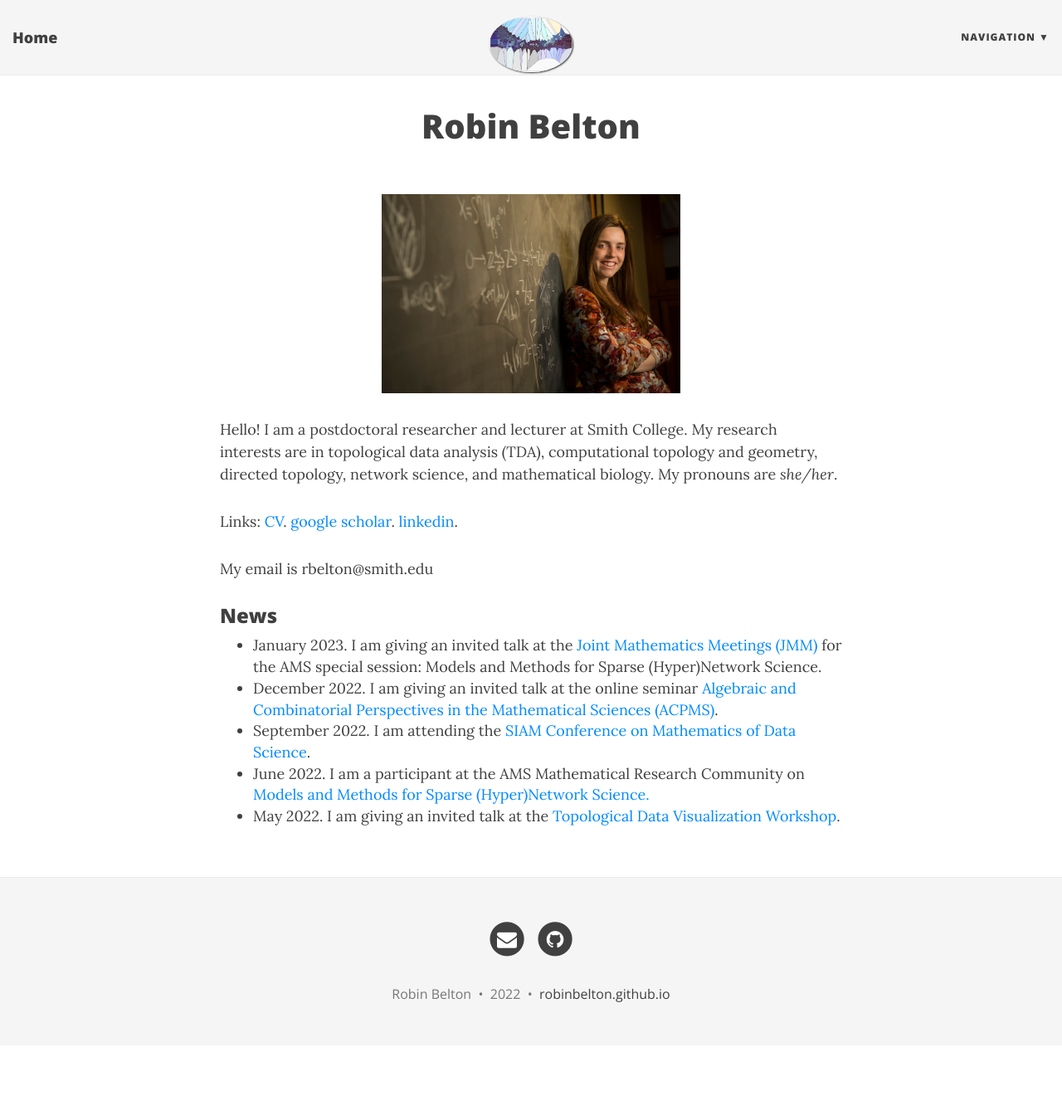
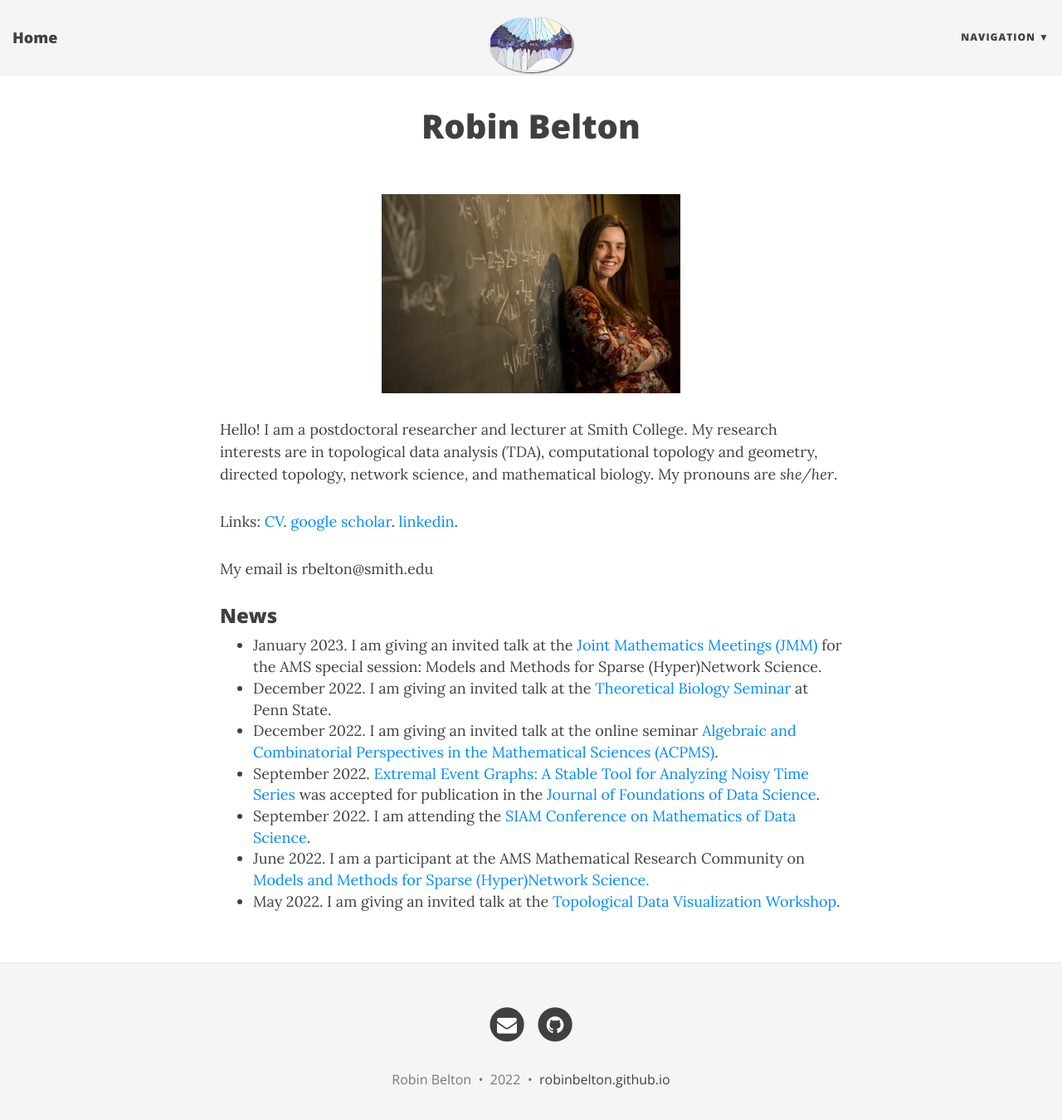
Before and after one commit to robinbelton/robinbelton.github.io, a Jekyll site: the page built from index.html, in a window 1280 px wide and 1363 px high. Shown: the top 1350 px of the window at 83% size. Built offline with Jekyll 4.4.1, drawn with Linux system fonts in a browser that asks for light colours; nearby versions of some CDN libraries; the list of posts is cut into pages by our own code.

Commit message:
Edit home page

```diff
--- a/index.html
+++ b/index.html
@@ -21,7 +21,11 @@ use-site-title: true
 <ul>
     <li>January 2023. I am giving an invited talk at the <a href="https://www.jointmathematicsmeetings.org/meetings/national/jmm2023/2270_intro">Joint Mathematics Meetings (JMM)</a> for the AMS special session: Models and Methods for Sparse (Hyper)Network Science.
     </li>
+    <li>December 2022. I am giving an invited talk at the <a href="https://math-cal.cloud.science.psu.edu/events/seminar/441"> Theoretical Biology Seminar</a> at Penn State.
+    </li>
     <li>December 2022. I am giving an invited talk at the online seminar <a href="https://www.math.ntnu.no/acpms/"> Algebraic and Combinatorial Perspectives in the Mathematical Sciences (ACPMS)</a>.
+    </li>
+    <li>September 2022. <a href ="https://arxiv.org/pdf/2203.09552.pdf">Extremal Event Graphs: A Stable Tool for Analyzing Noisy Time Series</a> was accepted for publication in the <a href ="https://www.aimsciences.org/journal/A0000-0002"> Journal of Foundations of Data Science</a>.
     </li>
     <li>September 2022. I am attending the <a href="https://www.siam.org/conferences/cm/conference/mds22">SIAM Conference on Mathematics of Data Science</a>.
     </li>
```
